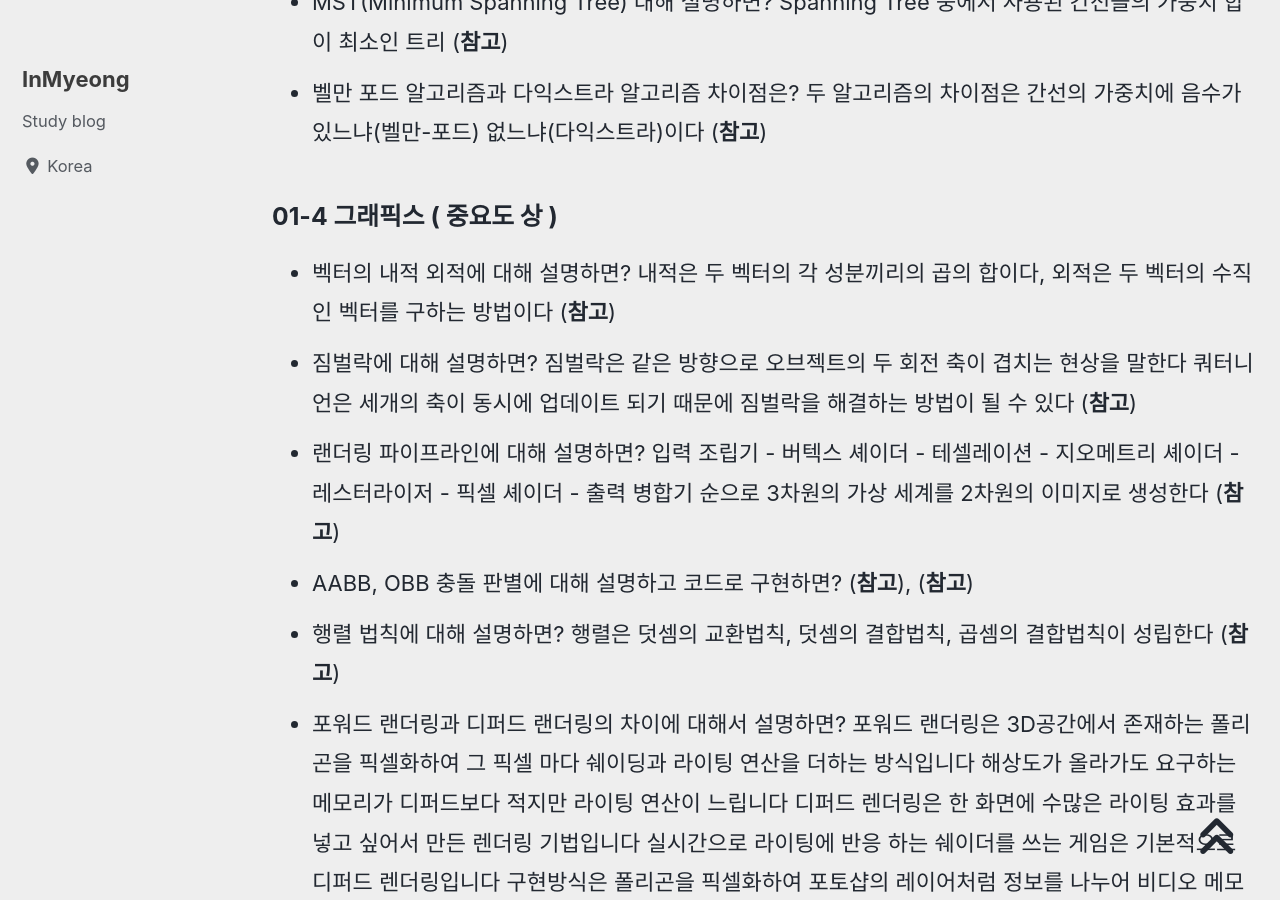
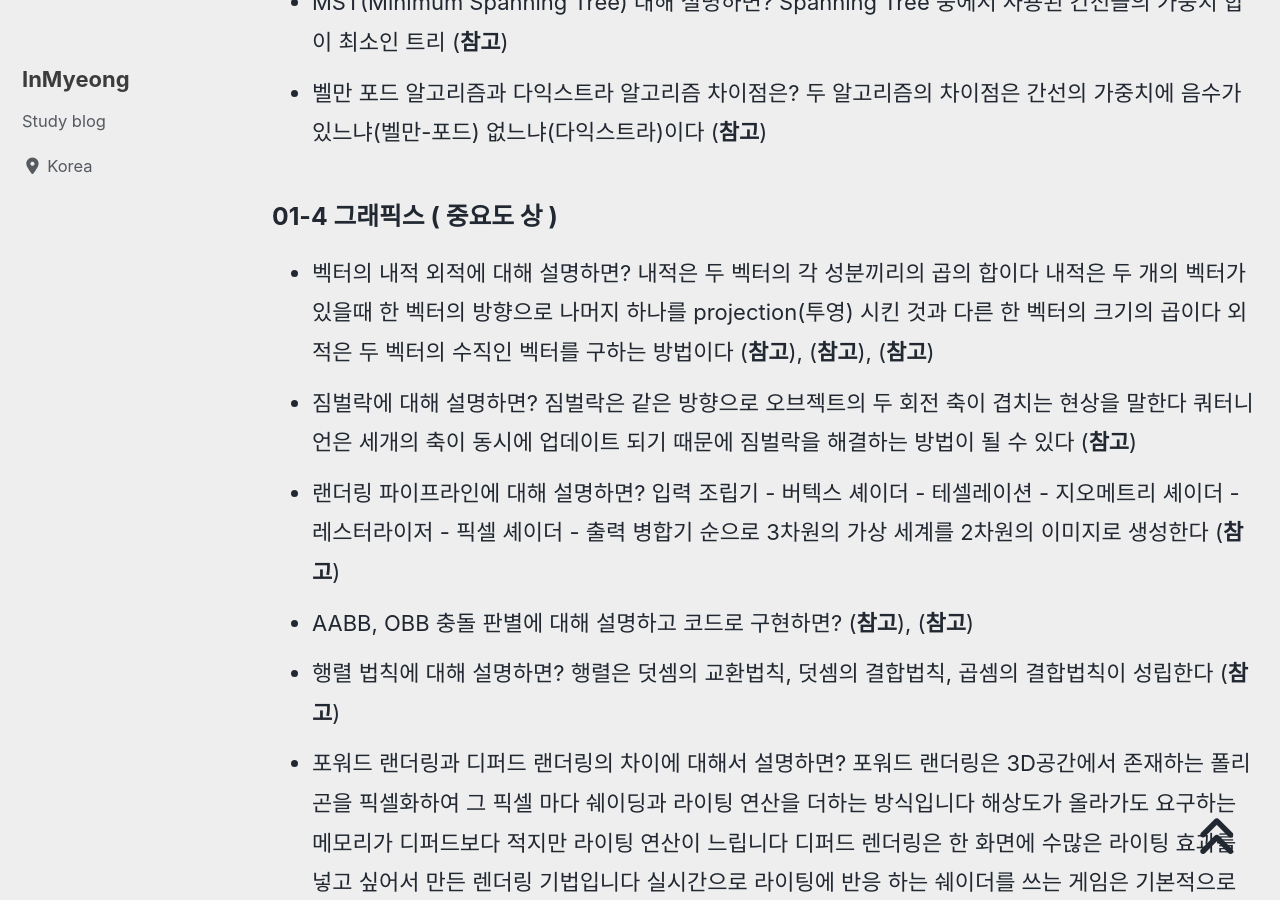
Before and after one commit to devMyeong/devMyeong.github.io, a Jekyll site: the page built from _posts/cs/2022-09-05-블로그-면접준비.md, in a window 1280 px wide and 900 px high, scrolled down 16979 px. Built offline with Jekyll 4.4.1, drawn with Linux system fonts in a browser that asks for light colours; cached includes are drawn as plain includes; nearby versions of some CDN libraries; some web fonts are replaced; comment, search, counter and statistics services are not loaded.

Commit message:
Docs : CS지식 내적 설명 추가

```diff
--- a/_posts/cs/2022-09-05-블로그-면접준비.md
+++ b/_posts/cs/2022-09-05-블로그-면접준비.md
@@ -164,7 +164,7 @@ last_modified_at: 2022-10-30
 - 벨만 포드 알고리즘과 다익스트라 알고리즘 차이점은? 두 알고리즘의 차이점은 간선의 가중치에 음수가 있느냐(벨만-포드) 없느냐(다익스트라)이다 ([**참고**](https://shyeon.tistory.com/2))
 
 ### 01-4 그래픽스 ( 중요도 상 )
-- 벡터의 내적 외적에 대해 설명하면? 내적은 두 벡터의 각 성분끼리의 곱의 합이다, 외적은 두 벡터의 수직인 벡터를 구하는 방법이다 ([**참고**](https://math-development-geometry.tistory.com/45))
+- 벡터의 내적 외적에 대해 설명하면? 내적은 두 벡터의 각 성분끼리의 곱의 합이다 내적은 두 개의 벡터가 있을때 한 벡터의 방향으로 나머지 하나를 projection(투영) 시킨 것과 다른 한 벡터의 크기의 곱이다 외적은 두 벡터의 수직인 벡터를 구하는 방법이다 ([**참고**](http://www.findmean.com/%EC%88%98%ED%95%99/%EB%B2%A1%ED%84%B0/%EB%B2%A1%ED%84%B0%EC%9D%98-%EB%82%B4%EC%A0%81/)), ([**참고**](https://www.youtube.com/watch?v=sOAgJmsHKLE)), ([**참고**](https://math-development-geometry.tistory.com/45))
 - 짐벌락에 대해 설명하면? 짐벌락은 같은 방향으로 오브젝트의 두 회전 축이 겹치는 현상을 말한다 쿼터니언은 세개의 축이 동시에 업데이트 되기 때문에 짐벌락을 해결하는 방법이 될 수 있다 ([**참고**](https://chonjay.tistory.com/entry/%EC%98%A4%EC%9D%BC%EB%9F%AC%EA%B0%81-gimbal-lock-%EB%AC%B8%EC%A0%9C%EC%BF%BC%ED%84%B0%EB%8B%88%EC%96%B8%EC%9C%BC%EB%A1%9C-%ED%95%B4%EA%B2%B0-%EA%B0%80%EB%8A%A5))
 - 랜더링 파이프라인에 대해 설명하면? 입력 조립기 - 버텍스 셰이더 - 테셀레이션 - 지오메트리 셰이더 - 레스터라이저 - 픽셀 셰이더 - 출력 병합기 순으로 3차원의 가상 세계를 2차원의 이미지로 생성한다 ([**참고**](https://doobudubu.tistory.com/m/243))
 - AABB, OBB 충돌 판별에 대해 설명하고 코드로 구현하면? ([**참고**](https://kareus.tistory.com/m/15)), ([**참고**](https://justicehui.github.io/other-algorithm/2018/06/23/OBB/))
```
